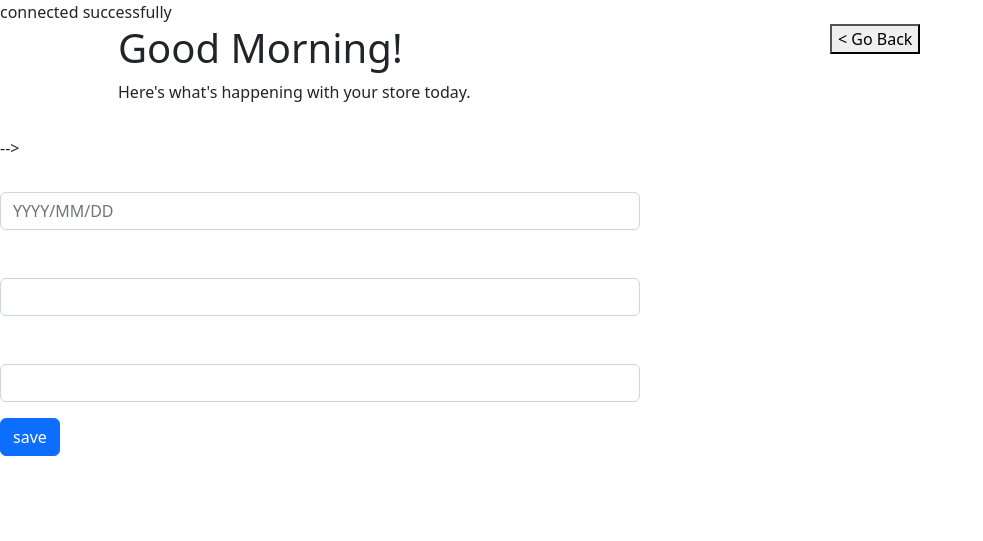
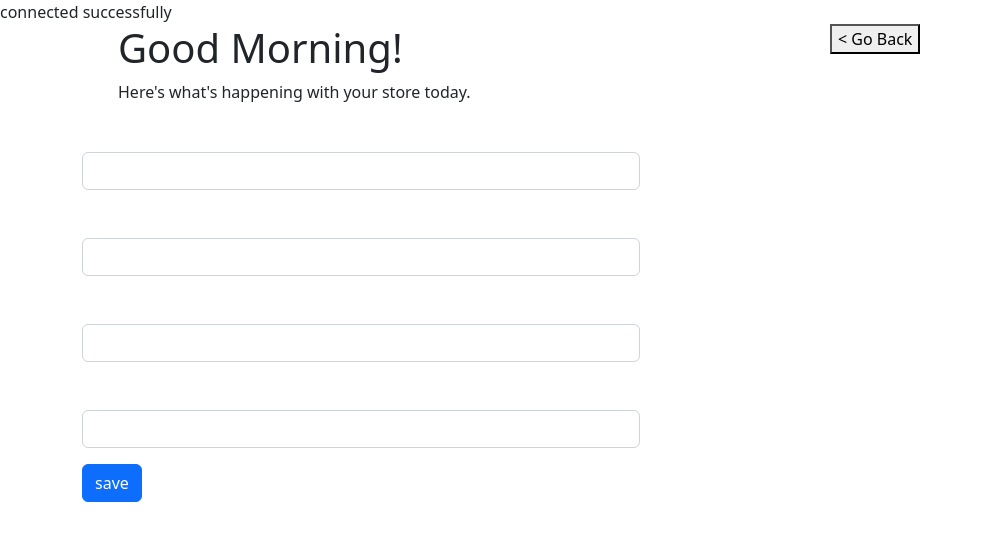
Before and after one commit to TAABDO/dashboard, a PHP site: page /ajouter.php in a window 1280 px wide. Shown: the top 541 px of the page, without its empty margins (0-983 px from the left). Run offline with PHP 8.4, Linux system fonts and the light colour scheme; some web fonts are replaced.

Commit message:
fix problem adding elements

```diff
--- a/orders/ajouter.php
+++ b/orders/ajouter.php
@@ -5,12 +5,13 @@
 
 if(isset($_POST['submit'])){
 
-  $d_reservation = date('Y-m-d',strtotime($_POST['date_reservation']));
-   $TableNumber = $_POST['TableNumber'] ;
-   $Num_client = $_POST['client'] ;
+   $Order_Name = $_POST['Order_Name'];
+   $client_Name = $_POST['client_Name'];
+   $Location = $_POST['Location'];
+   $Price = $_POST['Price'];
 
-   $requetAjouter = "INSERT INTO `reservation`(`date_reservation`, `TableNumber`, `client_id`)
-   values ($d_reservation,$TableNumber,$Num_client)";
+   $requetAjouter = "INSERT INTO `orderes`(`Order_Name`, `client_Name`, `Location`, `Price`)
+    VALUES ('$Order_Name','$client_Name','$Location' ,'$Price')";
 
    $insert = mysqli_query($connect,$requetAjouter);
 
@@ -43,9 +44,7 @@
     </style>
 </head>
 
-
 <body>
-
 
 <div class="container ajouter">
 	<div class="container second-section ">
@@ -55,31 +54,30 @@
 				<p>Here's what's happening with your store today.</p>
 			</div>
 			<div class=" offset-lg-3 col-lg-3 col-md-6 col-sm-12 btns">
-				<button><a href="reservation.php"> < Go Back </a></button>
+				<button><a href="orders.php"> < Go Back </a></button>
 
 			</div>
 		</div>
 	</div>
-<form class="formajouter" method="POST" Methode="reservation.php">
+<form class="formajouter" method="POST" >
 
-
-  <!-- <div class="mb-3">
-    <label for="exampleInputorder" class="form-label" style="color:white">NumReservation</label>
-    <input type="text" name="NumReservation" class="form-control w-50" id="exampleInputorder" aria-describedby="orderHelp">
-    <!-- <div id="emailHelp" class="form-text">We'll never share your email with anyone else.</div> -->
-  </div> -->
   <div class="mb-3">
-    <label for="exampleInputdelivery_adresse" class="form-label" style="color:white">date_reservation</label>
-    <input type="text" name="date_reservation" class="form-control w-50" id="exampleInputdelivery_adresse" placeholder="YYYY/MM/DD">
+    <label for="exampleInputorder" class="form-label" style="color:white">Order_Name</label>
+    <input type="text"  name="Order_Name" class="form-control w-50" id="exampleInputorder" aria-describedby="orderHelp">
+    <!-- <div id="emailHelp" class="form-text">We'll never share your email with anyone else.</div>  -->
   </div>
   <div class="mb-3">
-    <label for="exampleInputvalue" class="form-label" style="color:white">TableNumber</label>
-    <input type="text" name="TableNumber" class="form-control w-50" id="exampleInputvalue" aria-describedby="valueHelp">
+    <label for="exampleInputdelivery_adresse" class="form-label" style="color:white">client_Name</label>
+    <input type="text" name="client_Name" class="form-control w-50" id="exampleInputdelivery_adresse">
+  </div>
+  <div class="mb-3">
+    <label for="exampleInputvalue" class="form-label" style="color:white">Location</label>
+    <input type="text" name="Location" class="form-control w-50" id="exampleInputvalue" aria-describedby="valueHelp">
     <!-- <div id="emailHelp" class="form-text">We'll never share your email with anyone else.</div> -->
   </div>
   <div class=" mb-3" >
-    <label for="exampleInputclient" class="form-label" style="color:white">client</label>
-    <input type="text" name="client" class="form-control w-50 " id="exampleInputclient" aria-describedby="clientHelp">
+    <label for="exampleInputclient" class="form-label" style="color:white">Price</label>
+    <input type="text" name="Price" class="form-control w-50 " id="exampleInputclient" aria-describedby="clientHelp">
     <!-- <div id="emailHelp" class="form-text">We'll never share your email with anyone else.</div> -->
   </div>
   <button type="submit" name="submit" class="btn btn-primary">save</button>
```
